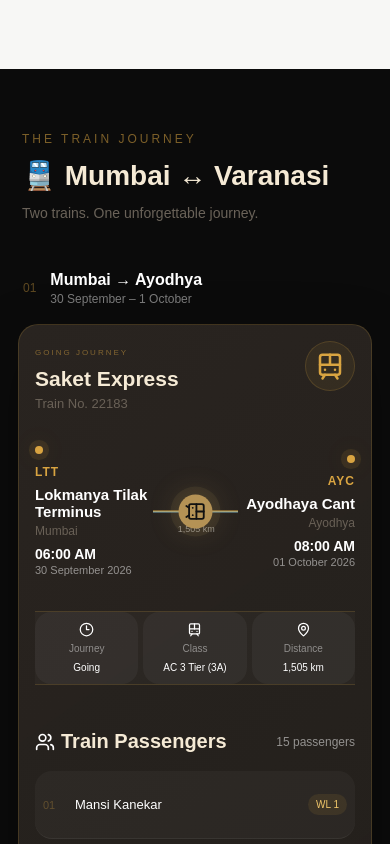
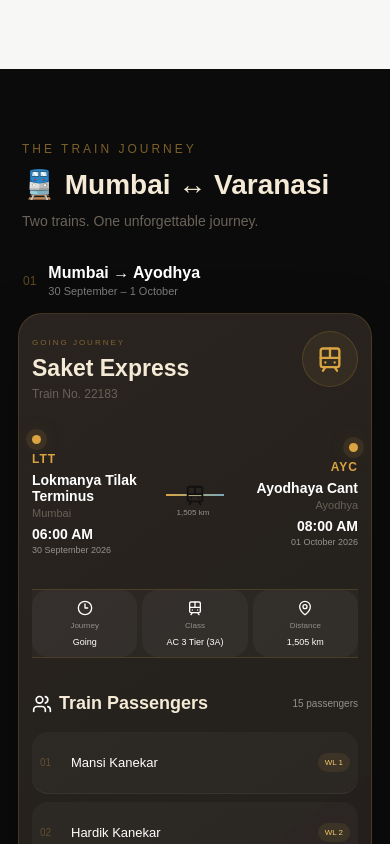
Before and after one commit to hardik1717/banaras-trip-2026, a React (Vite) app: page / in a window 390 px wide. Shown: the part 3820-4664 px from the top of the page. Built offline with nearby package versions, Linux system fonts and the light colour scheme.

Commit message:
CSS fixed

```diff
--- a/src/index.css
+++ b/src/index.css
@@ -3409,3 +3409,579 @@ button:hover {
       font-size: 13px;
     }
   }
+/* =========================================================
+   FINAL CLEAN OVERRIDES
+   - Restores desktop layout
+   - Keeps train route horizontal on mobile
+   - Prevents route-map styles from overriding train-card styles
+   - Prevents horizontal overflow
+   ========================================================= */
+
+html,
+body,
+#root {
+  width: 100%;
+  max-width: 100%;
+  margin: 0;
+  overflow-x: hidden;
+}
+
+* {
+  box-sizing: border-box;
+}
+
+img {
+  display: block;
+  max-width: 100%;
+}
+
+/* -------------------------
+   TRAIN JOURNEY - DESKTOP
+   ------------------------- */
+.train-journey {
+  width: 100%;
+  max-width: 100%;
+  padding: 100px 20px;
+  overflow: hidden;
+}
+
+.train-header,
+.journey-block,
+.journey-connector {
+  width: 100%;
+  max-width: 1100px;
+  margin-left: auto;
+  margin-right: auto;
+}
+
+.train-header {
+  margin-bottom: 50px;
+  text-align: center;
+}
+
+.journey-block {
+  margin-bottom: 40px;
+}
+
+.train-card {
+  width: 100%;
+  max-width: 1100px;
+  margin: 0 auto;
+  padding: 35px;
+  border-radius: 28px;
+  overflow: hidden;
+}
+
+.train-title {
+  width: 100%;
+  display: flex;
+  align-items: center;
+  justify-content: space-between;
+  gap: 20px;
+}
+
+.train-title > div:first-child {
+  min-width: 0;
+}
+
+.train-icon {
+  flex: 0 0 60px;
+  width: 60px;
+  height: 60px;
+  display: flex;
+  align-items: center;
+  justify-content: center;
+  border-radius: 50%;
+}
+
+/* Keep the train ticket route horizontal on desktop */
+.train-route {
+  width: 100%;
+  display: grid;
+  grid-template-columns: minmax(0, 1fr) 110px minmax(0, 1fr);
+  align-items: center;
+  gap: 8px;
+  margin: 40px 0;
+  overflow: visible;
+}
+
+.train-route .station {
+  min-width: 0;
+  text-align: center;
+}
+
+.train-route .station.arrival {
+  text-align: center;
+}
+
+.train-route .route-line {
+  position: relative;
+  width: 100%;
+  min-width: 0;
+  height: 70px;
+  display: flex;
+  align-items: center;
+  justify-content: center;
+  transform: none !important;
+}
+
+.train-route .route-line .line {
+  position: absolute;
+  left: 0;
+  top: 50%;
+  width: 100%;
+  height: 2px;
+  transform: translateY(-50%);
+}
+
+/* IMPORTANT: scope this so the cinematic map train cannot override it */
+.train-route .moving-train {
+  position: absolute;
+  top: 50%;
+  z-index: 3;
+  width: auto;
+  height: auto;
+  transform: translate(-50%, -50%) !important;
+  display: flex;
+  align-items: center;
+  justify-content: center;
+  background: transparent;
+  border-radius: 0;
+  box-shadow: none;
+}
+
+.train-route .moving-train svg {
+  width: 28px;
+  height: 28px;
+  transform: none !important;
+}
+
+.train-route .distance {
+  position: absolute;
+  left: 50%;
+  top: calc(50% + 22px);
+  transform: translateX(-50%) !important;
+  font-size: 11px;
+  white-space: nowrap;
+}
+
+/* Keep cinematic map animation independent */
+.route-map .moving-train {
+  position: absolute;
+  width: 34px;
+  height: 34px;
+  transform: translate(-50%, -50%);
+  display: flex;
+  align-items: center;
+  justify-content: center;
+  border-radius: 50%;
+}
+
+/* Journey info */
+.train-card .journey-info {
+  width: 100%;
+  display: grid;
+  grid-template-columns: repeat(3, minmax(0, 1fr));
+  gap: 15px;
+  margin-bottom: 45px;
+}
+
+/* Passenger list */
+.train-card .passenger-list {
+  width: 100%;
+  display: grid;
+  grid-template-columns: repeat(2, minmax(0, 1fr));
+  gap: 8px;
+}
+
+.train-card .passenger-row {
+  min-width: 0;
+  display: flex;
+  align-items: center;
+  gap: 12px;
+  padding: 13px 15px;
+}
+
+.train-card .passenger-name {
+  min-width: 0;
+  flex: 1;
+  overflow: hidden;
+  text-overflow: ellipsis;
+  white-space: nowrap;
+}
+
+.train-card .passenger-ticket {
+  flex-shrink: 0;
+  display: flex;
+  flex-direction: column;
+  align-items: flex-end;
+  gap: 3px;
+}
+
+/* -------------------------
+   MOBILE TRAIN JOURNEY
+   ------------------------- */
+@media (max-width: 768px) {
+  .train-journey {
+    padding: 70px 14px;
+  }
+
+  .train-header {
+    margin-bottom: 35px;
+    text-align: left;
+  }
+
+  .train-header h2 {
+    font-size: 28px;
+    line-height: 1.15;
+  }
+
+  .train-header p {
+    font-size: 14px;
+  }
+
+  .journey-block,
+  .journey-connector {
+    width: 100%;
+    max-width: 100%;
+  }
+
+  .journey-direction {
+    width: 100%;
+    display: flex;
+    align-items: center;
+    gap: 12px;
+    margin-bottom: 16px;
+  }
+
+  .journey-direction > span {
+    flex-shrink: 0;
+  }
+
+  .journey-direction strong {
+    font-size: 16px;
+  }
+
+  .journey-direction small {
+    font-size: 11px;
+  }
+
+  .train-card {
+    width: 100%;
+    max-width: 100%;
+    padding: 20px 16px;
+    border-radius: 24px;
+    margin: 0;
+  }
+
+  .train-title {
+    align-items: flex-start;
+    gap: 12px;
+  }
+
+  .train-title h3 {
+    font-size: 23px;
+    line-height: 1.15;
+    margin: 6px 0 5px;
+  }
+
+  .train-title p {
+    font-size: 12px;
+  }
+
+  .train-label {
+    font-size: 8px;
+  }
+
+  .train-icon {
+    flex-basis: 56px;
+    width: 56px;
+    height: 56px;
+  }
+
+  .train-icon svg {
+    width: 28px;
+    height: 28px;
+    transform: none !important;
+  }
+
+  /* HORIZONTAL route — never rotate this container */
+  .train-card .train-route {
+    width: 100%;
+    display: grid;
+    grid-template-columns: minmax(0, 1fr) 68px minmax(0, 1fr);
+    align-items: center;
+    gap: 7px;
+    margin: 34px 0;
+    transform: none !important;
+  }
+
+  .train-card .station {
+    min-width: 0;
+    width: 100%;
+    text-align: left;
+  }
+
+  .train-card .station.arrival {
+    text-align: right;
+  }
+
+  .train-card .station-dot {
+    display: block;
+    width: 9px;
+    height: 9px;
+    margin: 0 0 8px;
+  }
+
+  .train-card .station.arrival .station-dot {
+    margin-left: auto;
+  }
+
+  .train-card .station-code {
+    display: block;
+    font-size: 12px;
+    letter-spacing: 1px;
+  }
+
+  .train-card .station h4 {
+    font-size: 16px;
+    line-height: 1.15;
+    margin: 6px 0 3px;
+    overflow-wrap: anywhere;
+  }
+
+  .train-card .station p {
+    font-size: 11px;
+    margin: 0 0 7px;
+  }
+
+  .train-card .station strong {
+    font-size: 15px;
+  }
+
+  .train-card .station small {
+    font-size: 9px;
+    margin-top: 3px;
+  }
+
+  .train-card .route-line {
+    width: 68px;
+    min-width: 68px;
+    height: 45px;
+    position: relative;
+    display: block;
+    transform: none !important;
+  }
+
+  .train-card .route-line .line {
+    position: absolute;
+    left: 0;
+    top: 50%;
+    width: 100%;
+    height: 2px;
+    transform: translateY(-50%) !important;
+  }
+
+  .train-card .moving-train {
+    position: absolute;
+    top: 50%;
+    z-index: 5;
+    width: auto;
+    height: auto;
+    background: transparent;
+    box-shadow: none;
+    border-radius: 0;
+    transform: translate(-50%, -50%) !important;
+  }
+
+  .train-card .moving-train svg {
+    width: 22px;
+    height: 22px;
+    transform: none !important;
+  }
+
+  .train-card .distance {
+    position: absolute;
+    left: 50%;
+    top: calc(50% + 13px);
+    transform: translateX(-50%) !important;
+    font-size: 8px;
+    white-space: nowrap;
+  }
+
+  .train-card .journey-info {
+    grid-template-columns: repeat(3, minmax(0, 1fr));
+    gap: 7px;
+    margin-bottom: 35px;
+  }
+
+  .train-card .journey-info > div {
+    min-width: 0;
+    padding: 11px 6px;
+    display: flex;
+    flex-direction: column;
+    align-items: center;
+    justify-content: center;
+    gap: 5px;
+    text-align: center;
+  }
+
+  .train-card .journey-info svg {
+    width: 16px;
+    height: 16px;
+  }
+
+  .train-card .journey-info small {
+    display: block;
+    font-size: 8px;
+    margin-bottom: 2px;
+  }
+
+  .train-card .journey-info span {
+    min-width: 0;
+    font-size: 10px;
+    line-height: 1.2;
+  }
+
+  .train-card .passenger-section {
+    margin-top: 30px;
+  }
+
+  .train-card .passenger-heading {
+    width: 100%;
+    display: flex;
+    align-items: center;
+    justify-content: space-between;
+    gap: 8px;
+  }
+
+  .train-card .passenger-heading > div {
+    min-width: 0;
+    display: flex;
+    align-items: center;
+    gap: 7px;
+  }
+
+  .train-card .passenger-heading h3 {
+    font-size: 18px;
+  }
+
+  .train-card .passenger-heading > span {
+    flex-shrink: 0;
+    font-size: 10px;
+    white-space: nowrap;
+  }
+
+  .train-card .passenger-list {
+    grid-template-columns: 1fr;
+    gap: 8px;
+    margin-top: 14px;
+  }
+
+  .train-card .passenger-row {
+    width: 100%;
+    min-height: 62px;
+    display: grid;
+    grid-template-columns: 25px minmax(0, 1fr) auto;
+    align-items: center;
+    gap: 8px;
+    padding: 11px 9px;
+    border-radius: 16px;
+  }
+
+  .train-card .passenger-number {
+    width: 25px;
+    min-width: 25px;
+    font-size: 10px;
+  }
+
+  .train-card .passenger-name {
+    min-width: 0;
+    font-size: 13px;
+    white-space: nowrap;
+    overflow: hidden;
+    text-overflow: ellipsis;
+  }
+
+  .train-card .passenger-ticket {
+    min-width: 76px;
+    max-width: 105px;
+    display: flex;
+    flex-direction: column;
+    align-items: flex-end;
+    gap: 3px;
+  }
+
+  .train-card .ticket-status {
+    font-size: 8px;
+    padding: 5px 7px;
+    white-space: nowrap;
+  }
+
+  .train-card .passenger-ticket small {
+    max-width: 105px;
+    overflow: hidden;
+    text-overflow: ellipsis;
+    white-space: nowrap;
+    font-size: 8px;
+  }
+
+  .journey-connector {
+    margin: 28px auto;
+    gap: 8px;
+    font-size: 9px;
+    text-align: center;
+  }
+
+  .journey-connector svg {
+    width: 14px;
+    height: 14px;
+    flex-shrink: 0;
+  }
+}
+
+@media (max-width: 420px) {
+  .train-journey {
+    padding-left: 10px;
+    padding-right: 10px;
+  }
+
+  .train-card {
+    padding: 17px 13px;
+  }
+
+  .train-card .train-route {
+    grid-template-columns: minmax(0, 1fr) 58px minmax(0, 1fr);
+    gap: 5px;
+  }
+
+  .train-card .route-line {
+    width: 58px;
+    min-width: 58px;
+  }
+
+  .train-card .station h4 {
+    font-size: 14px;
+  }
+
+  .train-card .station strong {
+    font-size: 14px;
+  }
+
+  .train-card .journey-info {
+    gap: 5px;
+  }
+
+  .train-card .journey-info > div {
+    padding: 10px 4px;
+  }
+
+  .train-card .journey-info span {
+    font-size: 9px;
+  }
+
+  .train-card .passenger-row {
+    grid-template-columns: 23px minmax(0, 1fr) auto;
+    padding: 10px 8px;
+  }
+}
```
